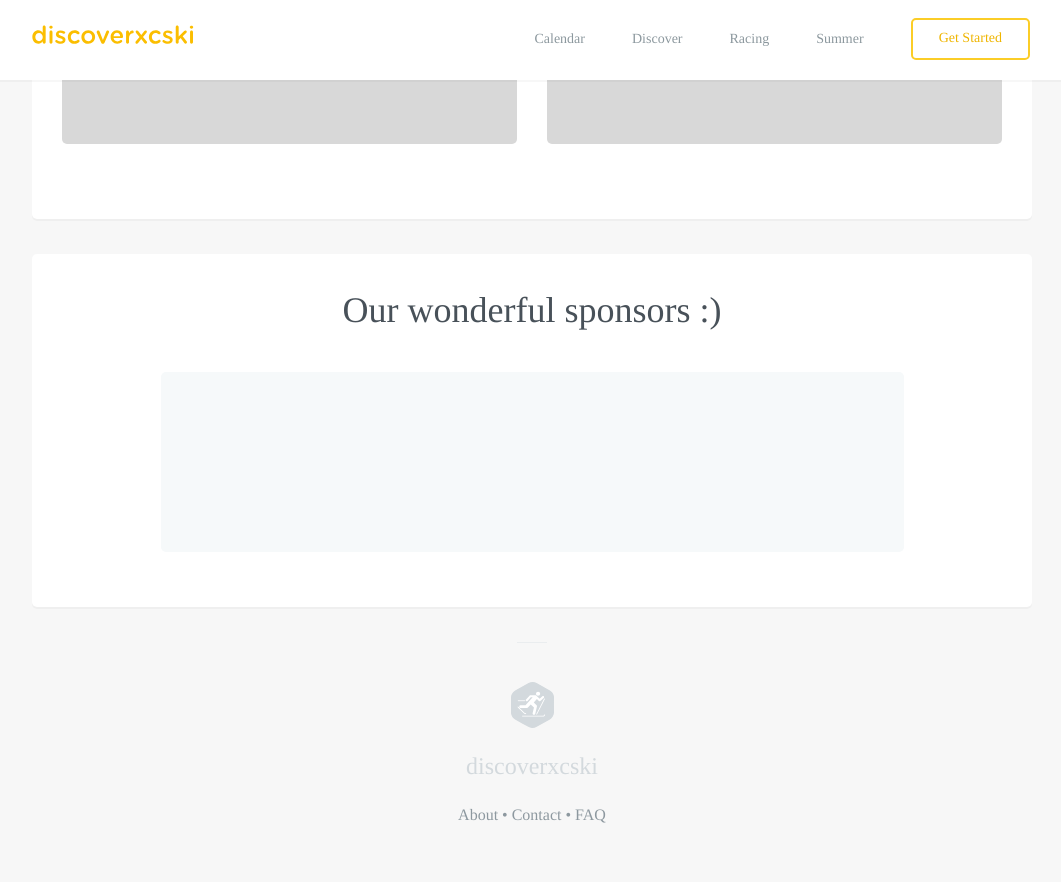
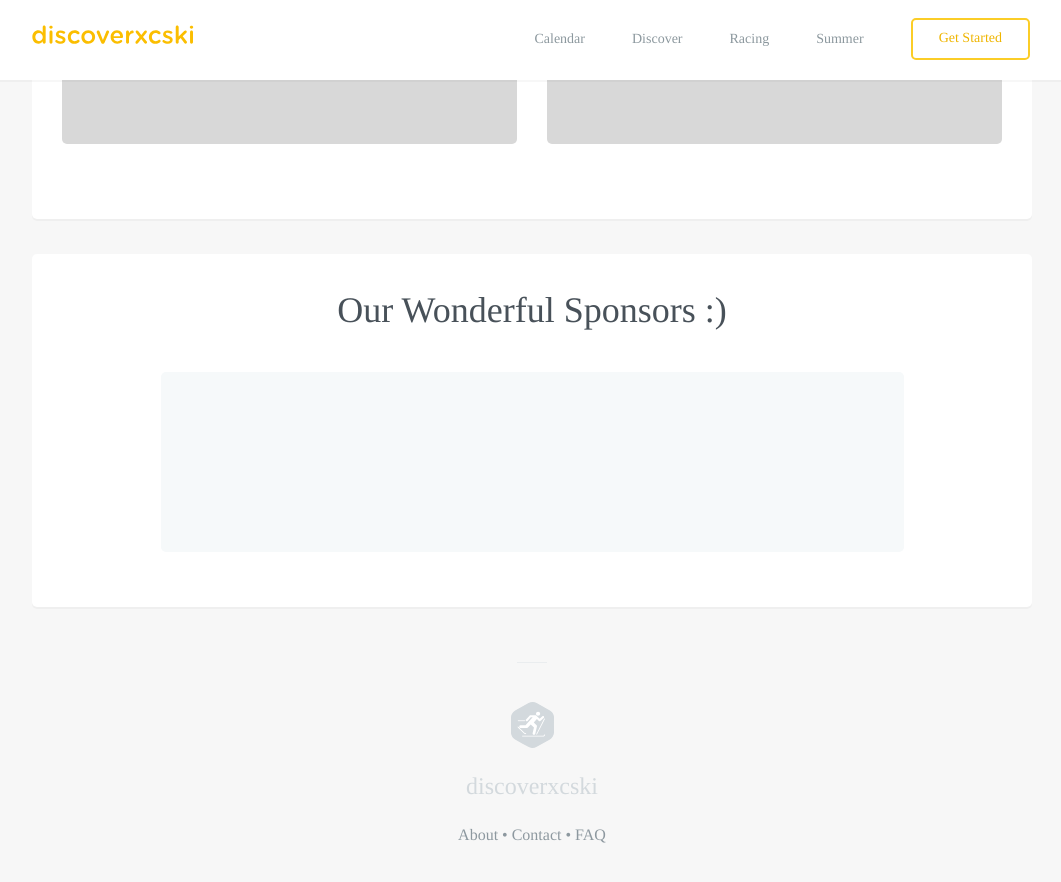
Before and after one commit to robcatto/robcatto.github.io, a Jekyll site: the page index.html, which Jekyll copies as it is, in a window 1280 px wide and 900 px high, scrolled down 2274 px. Shown: the top 882 px of the window, without its empty margins (108-1169 px from the left). Built offline with Jekyll 4.4.1, drawn with Linux system fonts in a browser that asks for light colours; some web fonts are replaced; Markdown is read by kramdown in place of the engine named in the settings.

Commit message:
Update index.html

```diff
--- a/index.html
+++ b/index.html
@@ -481,8 +481,8 @@
 
 
 
-             <section class="mobile_section" style="border-bottom: none; padding-bottom: 55px;">
-                <h3>Our wonderful sponsors :)</h3>
+             <section class="mobile_section" style="border-bottom: none; padding-bottom: 55px; margin-bottom: 55px">
+                <h3>Our Wonderful Sponsors :)</h3>
 
                 <div class="one">
                 <div class="onelarge centered" style="
```
